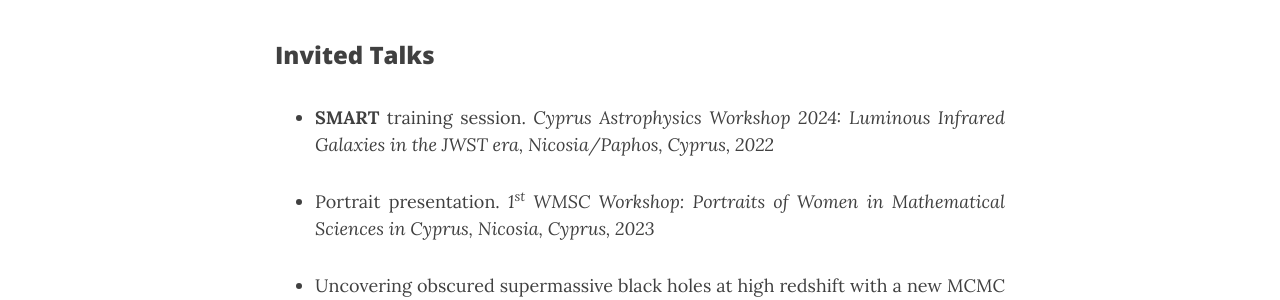
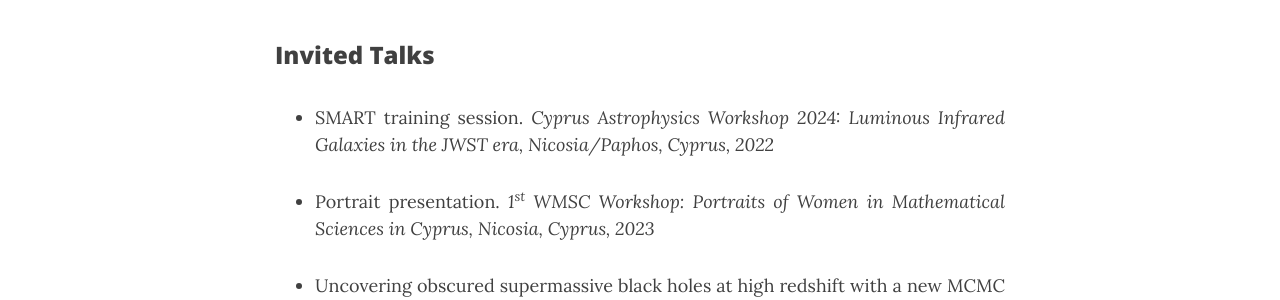
Before and after one commit to ch-var/ch-var.github.io, a Jekyll site: the page built from cv.html, in a window 1280 px wide and 900 px high, scrolled down 3750 px. Shown: the part 154-454 px from the top of the window. Built offline with Jekyll 4.4.1, drawn with Linux system fonts in a browser that asks for light colours; formulas are drawn with MathJax 3.

Commit message:
Update cv.html

```diff
--- a/cv.html
+++ b/cv.html
@@ -113,7 +113,7 @@
 <h3>Invited Talks</h3>
 <br>
 <ul>
-<li align='justify'><b>SMART</b> training session. <i>Cyprus Astrophysics Workshop 2024: Luminous Infrared Galaxies in the <i>JWST</i> era, Nicosia/Paphos, Cyprus, 2022</i>
+<li align='justify'>SMART training session. <i>Cyprus Astrophysics Workshop 2024: Luminous Infrared Galaxies in the <i>JWST</i> era, Nicosia/Paphos, Cyprus, 2022</i>
 <p>
 <li align='justify'>Portrait presentation. <i>1<sup>st</sup> WMSC Workshop: Portraits of Women in Mathematical Sciences in Cyprus, Nicosia, Cyprus, 2023</i>
 <p>
```
